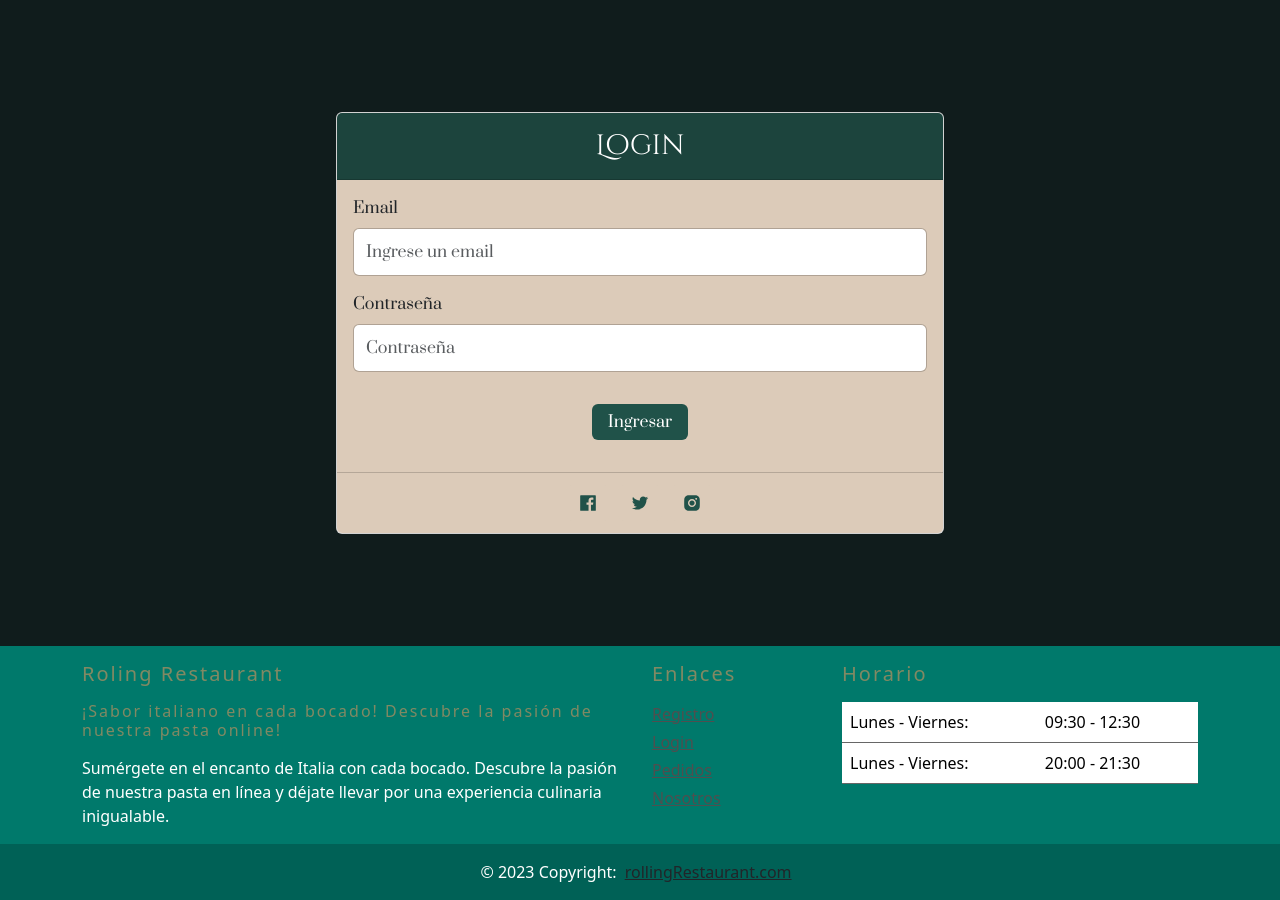
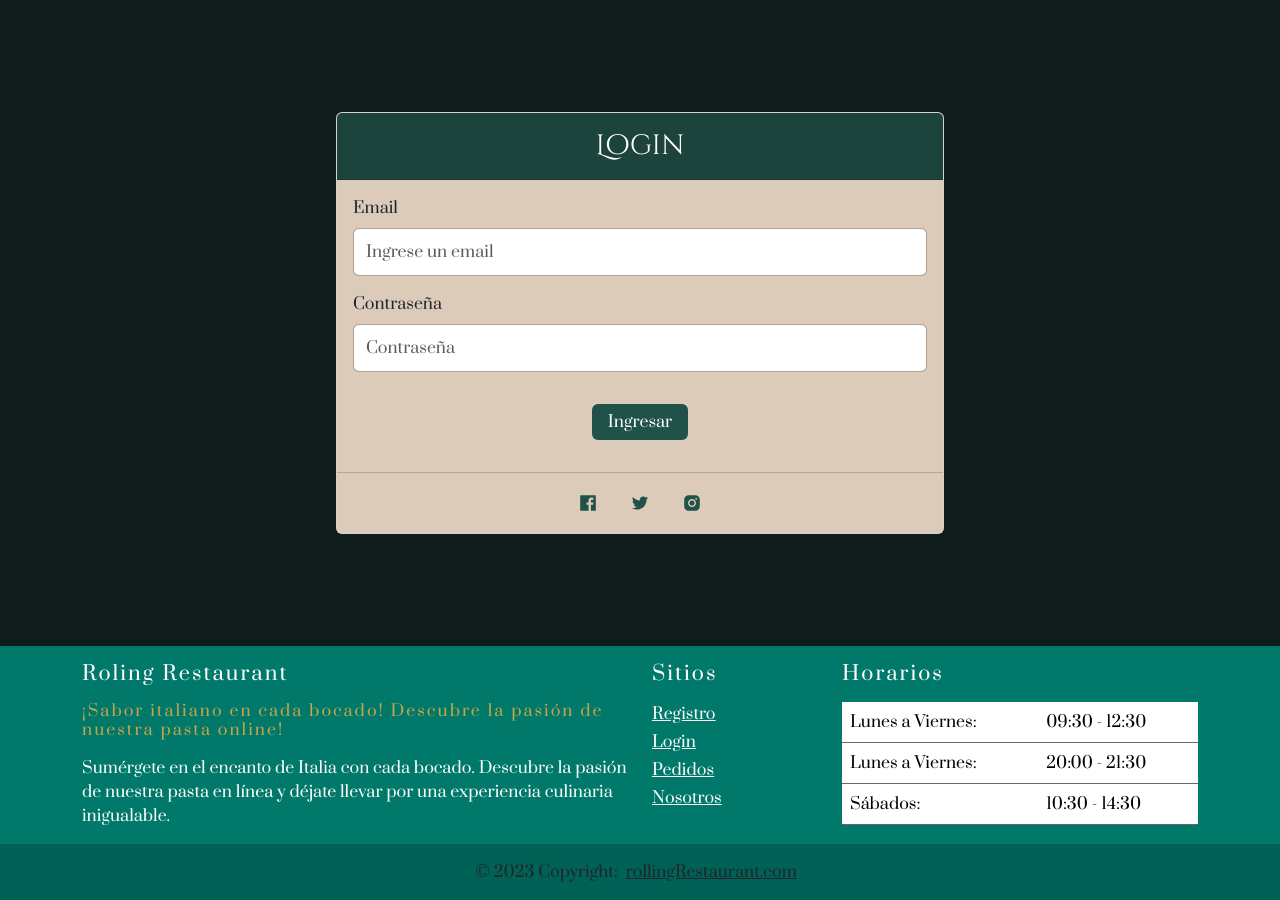
Before and after one commit to rafaortega191/rollingRestaurant-frontend, a React (Vite) app: page /login in a window 1280 px wide. Built offline with nearby package versions, Linux system fonts and the light colour scheme; no server answers.

Commit message:
cambie colores del footer y redirecione enlace

```diff
--- a/src/components/common/Footer.css
+++ b/src/components/common/Footer.css
@@ -1,9 +1,20 @@
-.page-footer{
-    color:white;
-    margin-top: 2vh;
+.footer-estilo {
+  background-color: #00796b;
+  font-family: "Prata", serif;
 }
 
-.footer-banner{
-    color:white;
-    background-color: #00796b;
+.titulo-footer:hover{
+    color: #ffeb65;
 }
+
+.h6-footer{
+    color:#c9a448
+}
+
+.color {
+    color: #ffffff
+}
+
+.enlaces:hover{
+    color: #ffeb65;
+}
--- a/src/components/common/Footer.jsx
+++ b/src/components/common/Footer.jsx
@@ -5,61 +5,65 @@ import "./Footer.css";
 
 const Footer = () => {
   return (
-    <div className="mt-5 footer-banner">
+    <div className="mt-5 footer-estilo">
       <Container>
         <Row>
           <Col lg={6} md={12} mb={4}>
-            <h5 className="my-3" style={{ letterSpacing: "2px", color: "#818963" }}>
+            <h5 className="my-3 color enlaces" style={{ letterSpacing: "2px",}}>
               Roling Restaurant
             </h5>
 
-            <h6 className="mb-3" style={{ letterSpacing: "2px", color: "#818963" }}>
+            <h6 className="mb-3 h6-footer" style={{ letterSpacing: "2px",}}>
               ¡Sabor italiano en cada bocado! Descubre la pasión de nuestra pasta online!
             </h6>
-            <p>
+            <p className="color">
               Sumérgete en el encanto de Italia con cada bocado. Descubre la pasión de nuestra pasta en línea y déjate llevar por una experiencia culinaria inigualable.
             </p>
           </Col>
           <Col lg={2} md={6} mb={4}>
-            <h5 className="my-3" style={{ letterSpacing: "2px", color: "#818963" }}>
-              Enlaces
+            <h5 className="my-3 titulo-footer color" style={{ letterSpacing: "2px", }}>
+              Sitios
             </h5>
             <ul className="list-unstyled mb-0">
               <li className="mb-1">
-                <Link to="/registro" style={{ color: "#4f4f4f" }}>
+                <Link to="/registro" className="color enlaces">
                   Registro
                 </Link>
               </li>
               <li className="mb-1">
-                <Link to="/login" style={{ color: "#4f4f4f" }}>
+                <Link to="/login" className="color enlaces" >
                   Login
                 </Link>
               </li>
               <li className="mb-1">
-                <Link to="/login" style={{ color: "#4f4f4f" }}>
+                <Link to="/login" className="color enlaces">
                   Pedidos
                 </Link>
               </li>
               <li>
-                <Link to="/acercadenosotros" style={{ color: "#4f4f4f" }}>
+                <Link to="/acercadenosotros"className="color enlaces">
                   Nosotros
                 </Link>
               </li>
             </ul>
           </Col>
           <Col lg={4} md={6} mb={4}>
-            <h5 className="my-3" style={{ letterSpacing: "2px", color: "#818963" }}>
-              Horario
+            <h5 className="my-3 titulo-footer color"  style={{ letterSpacing: "2px"}}>
+              Horarios
             </h5>
             <Table style={{ color: "#4f4f4f", borderColor: "#666" }}>
               <tbody>
                 <tr>
-                  <td>Lunes - Viernes:</td>
+                  <td>Lunes a Viernes:</td>
                   <td>09:30 - 12:30</td>
                 </tr>
                 <tr>
-                  <td>Lunes - Viernes:</td>
+                  <td>Lunes a Viernes:</td>
                   <td>20:00 - 21:30</td>
+                </tr>
+                <tr>
+                  <td>Sábados:</td>
+                  <td>10:30 - 14:30</td>
                 </tr>
               </tbody>
             </Table>
@@ -69,7 +73,7 @@ const Footer = () => {
 
       <div className="text-center p-3" style={{ backgroundColor: "rgba(0, 0, 0, 0.2)" }}>
         © 2023 Copyright:
-        <Link className="text-dark mx-2" to="#">
+        <Link className="text-dark mx-2" to="/home">
           rollingRestaurant.com
         </Link>
       </div>
```
